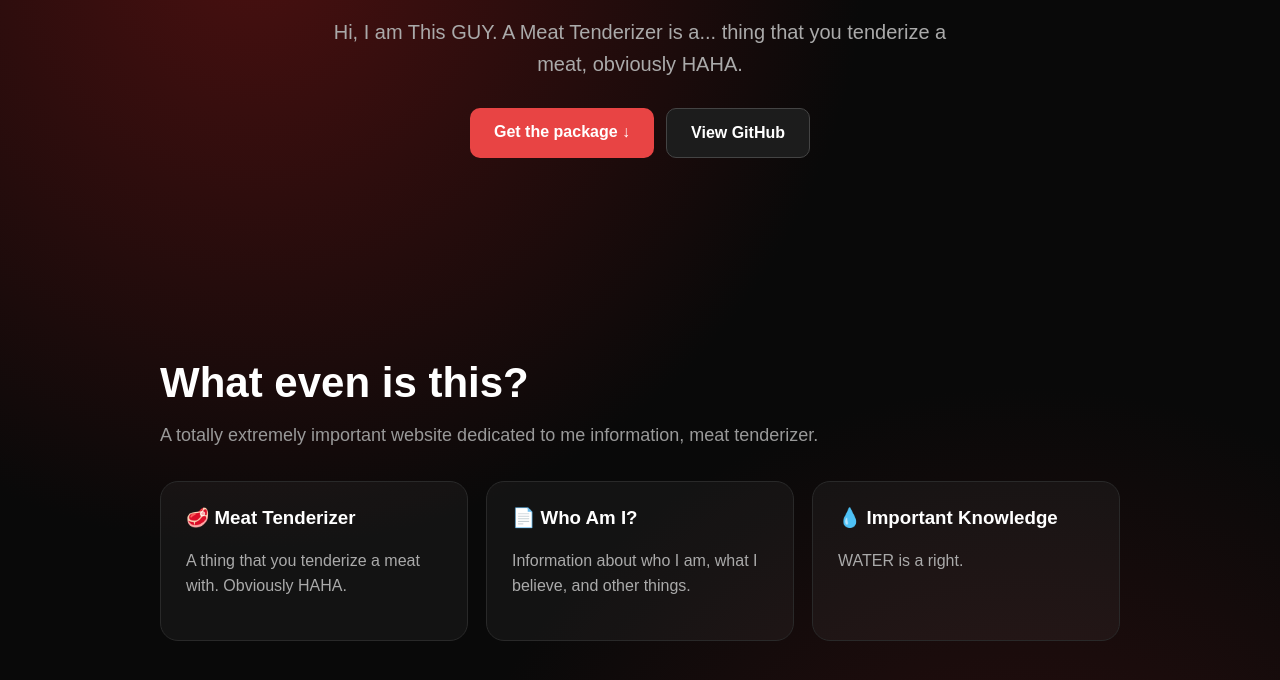
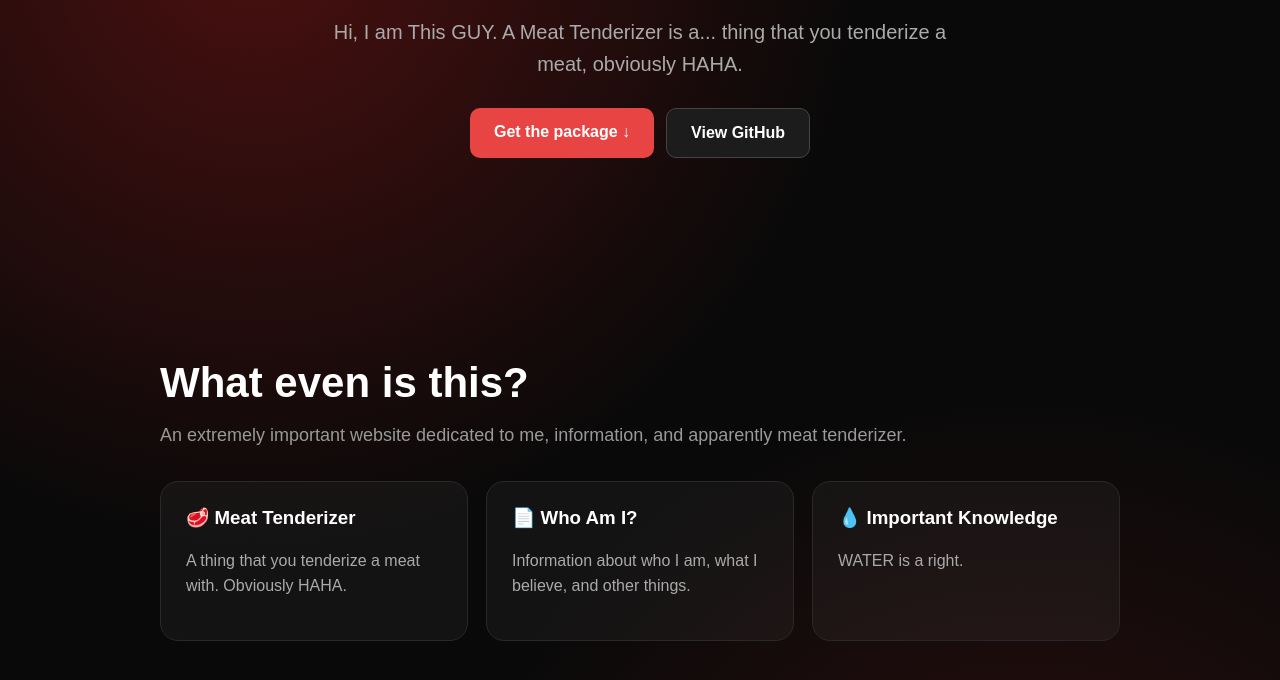
Before and after one commit to aimanakif142-afk/AMeatTenderizer, a plain HTML site: page index.html in a window 1280 px wide. Shown: the part 417-1097 px from the top of the page. Drawn offline with Linux system fonts and the light colour scheme.

Commit message:
Update index.html

```diff
--- a/index.html
+++ b/index.html
@@ -246,8 +246,8 @@
     <h2 class="section-title">What even is this?</h2>
 
     <p class="section-description">
-        A totally extremely important website dedicated to me
-        information, meat tenderizer.
+        An extremely important website dedicated to me,
+        information, and apparently meat tenderizer.
     </p>
 
     <div class="cards">
```
